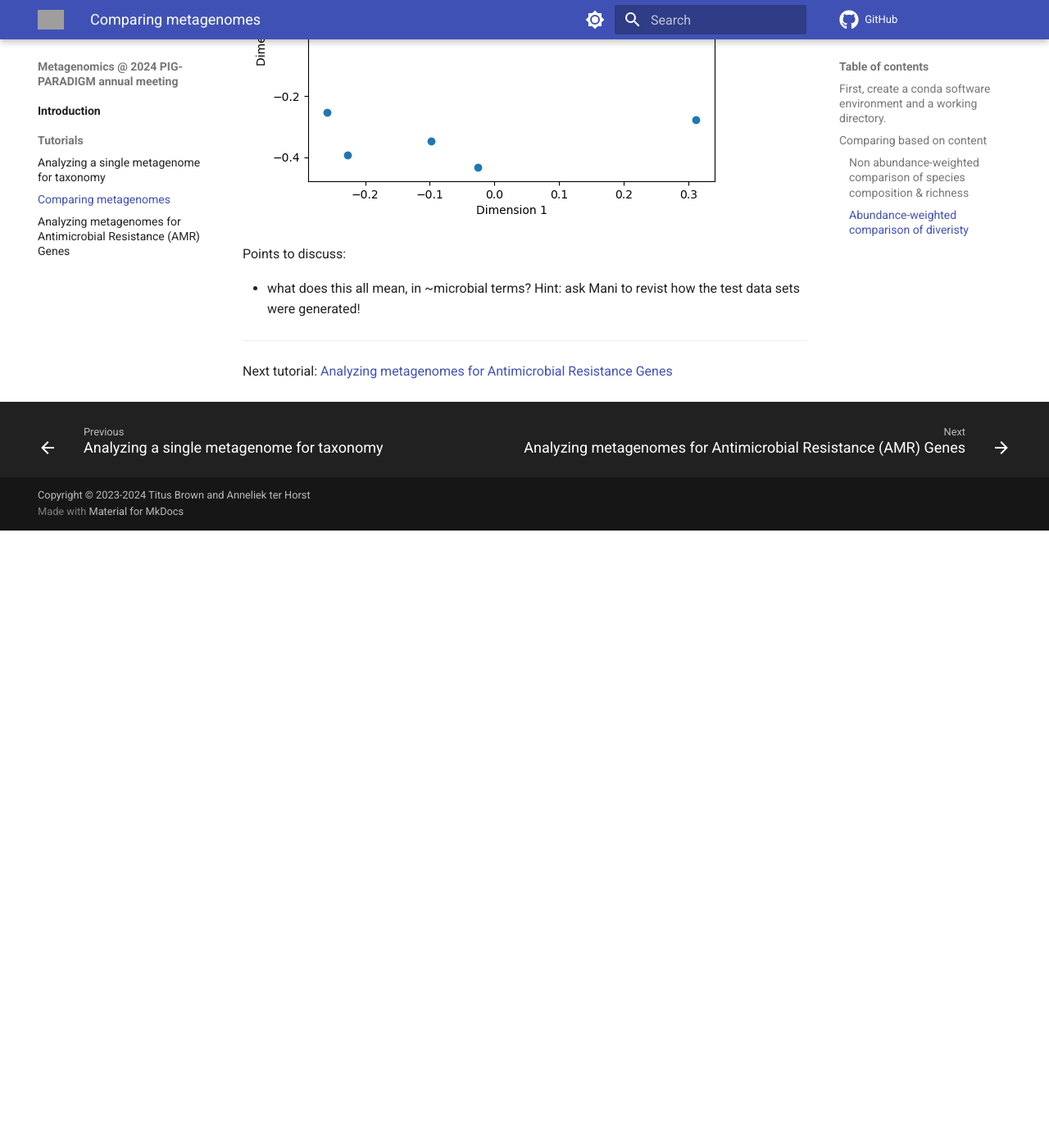
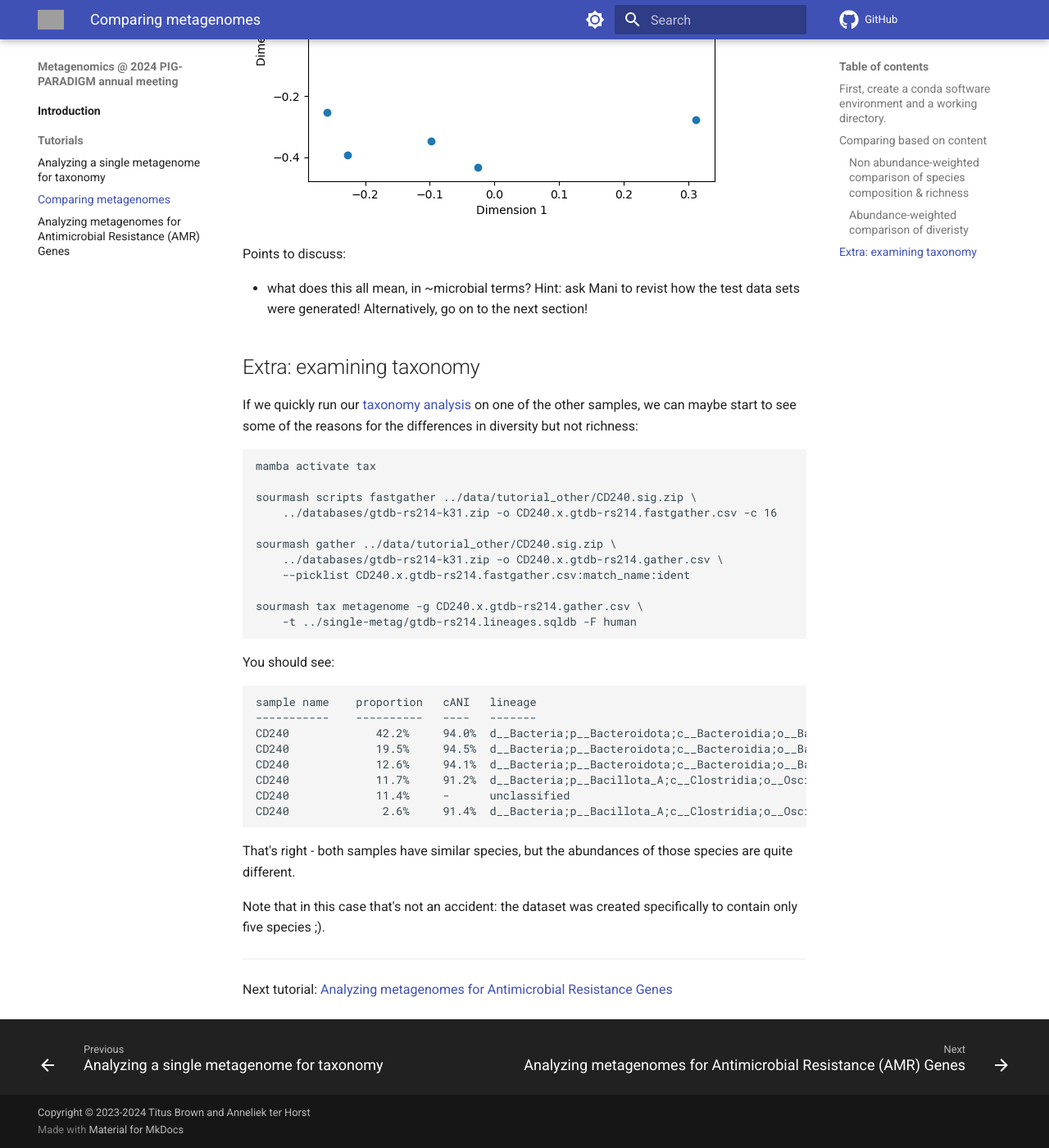
Before and after one commit to ngs-docs/2024-pig-paradigm-workshop, an MkDocs documentation site: the page built from docs/comparing-metagenomes.md, in a window 1280 px wide and 1400 px high, scrolled down 3867 px. Shown: the whole window at 82% size. Built offline with MkDocs 1.6.1 and Material for MkDocs 9.7.7, drawn with Linux system fonts in a browser that asks for light colours; comment, search, counter and statistics services are not loaded; before the commit the page ends 4514 px from its top, so only the background shows below that; grey boxes are pictures that could not be loaded.

Commit message:
add extra exercise

````diff
--- a/docs/comparing-metagenomes.md
+++ b/docs/comparing-metagenomes.md
@@ -121,19 +121,46 @@ If you plot this via MDS, you'll see a clear separation:
 Points to discuss:
 
 * what does this all mean, in ~microbial terms? Hint: ask Mani to
-  revist how the test data sets were generated!
+  revist how the test data sets were generated! Alternatively,
+  go on to the next section!
 
-<!--
+## Extra: examining taxonomy
 
-## Comparing based on taxonomy
-
+If we quickly run our [taxonomy analysis](single-metagenomes-taxonomy.md) on
+one of the other samples, we can maybe start to see some of the reasons for
+the differences in diversity but not richness:
 
 ```
-mamba create -y -n workshop-r r-base r-tidyverse r-vegan r-ape r-rcolorbrewer
+mamba activate tax
 
+sourmash scripts fastgather ../data/tutorial_other/CD240.sig.zip \
+    ../databases/gtdb-rs214-k31.zip -o CD240.x.gtdb-rs214.fastgather.csv -c 16
+
+sourmash gather ../data/tutorial_other/CD240.sig.zip \
+    ../databases/gtdb-rs214-k31.zip -o CD240.x.gtdb-rs214.gather.csv \
+    --picklist CD240.x.gtdb-rs214.fastgather.csv:match_name:ident
+
+sourmash tax metagenome -g CD240.x.gtdb-rs214.gather.csv \
+    -t ../single-metag/gtdb-rs214.lineages.sqldb -F human
 ```
 
--->
+You should see:
+```
+sample name    proportion   cANI   lineage
+-----------    ----------   ----   -------
+CD240             42.2%     94.0%  d__Bacteria;p__Bacteroidota;c__Bacteroidia;o__Bacteroidales;f__Bacteroidaceae;g__Bacteroides;s__Bacteroides uniformis
+CD240             19.5%     94.5%  d__Bacteria;p__Bacteroidota;c__Bacteroidia;o__Bacteroidales;f__Bacteroidaceae;g__Bacteroides;s__Bacteroides fragilis
+CD240             12.6%     94.1%  d__Bacteria;p__Bacteroidota;c__Bacteroidia;o__Bacteroidales;f__Tannerellaceae;g__Parabacteroides;s__Parabacteroides distasonis
+CD240             11.7%     91.2%  d__Bacteria;p__Bacillota_A;c__Clostridia;o__Oscillospirales;f__Acutalibacteraceae;g__Ruminococcus_E;s__Ruminococcus_E bromii_B
+CD240             11.4%     -      unclassified
+CD240              2.6%     91.4%  d__Bacteria;p__Bacillota_A;c__Clostridia;o__Oscillospirales;f__Ruminococcaceae;g__Faecalibacterium;s__Faecalibacterium prausnitzii_D
+```
+
+That's right - both samples have similar species, but the abundances of those
+species are quite different.
+
+Note that in this case that's not an accident: the dataset was created
+specifically to contain only five species ;).
 
 ---
 
````
